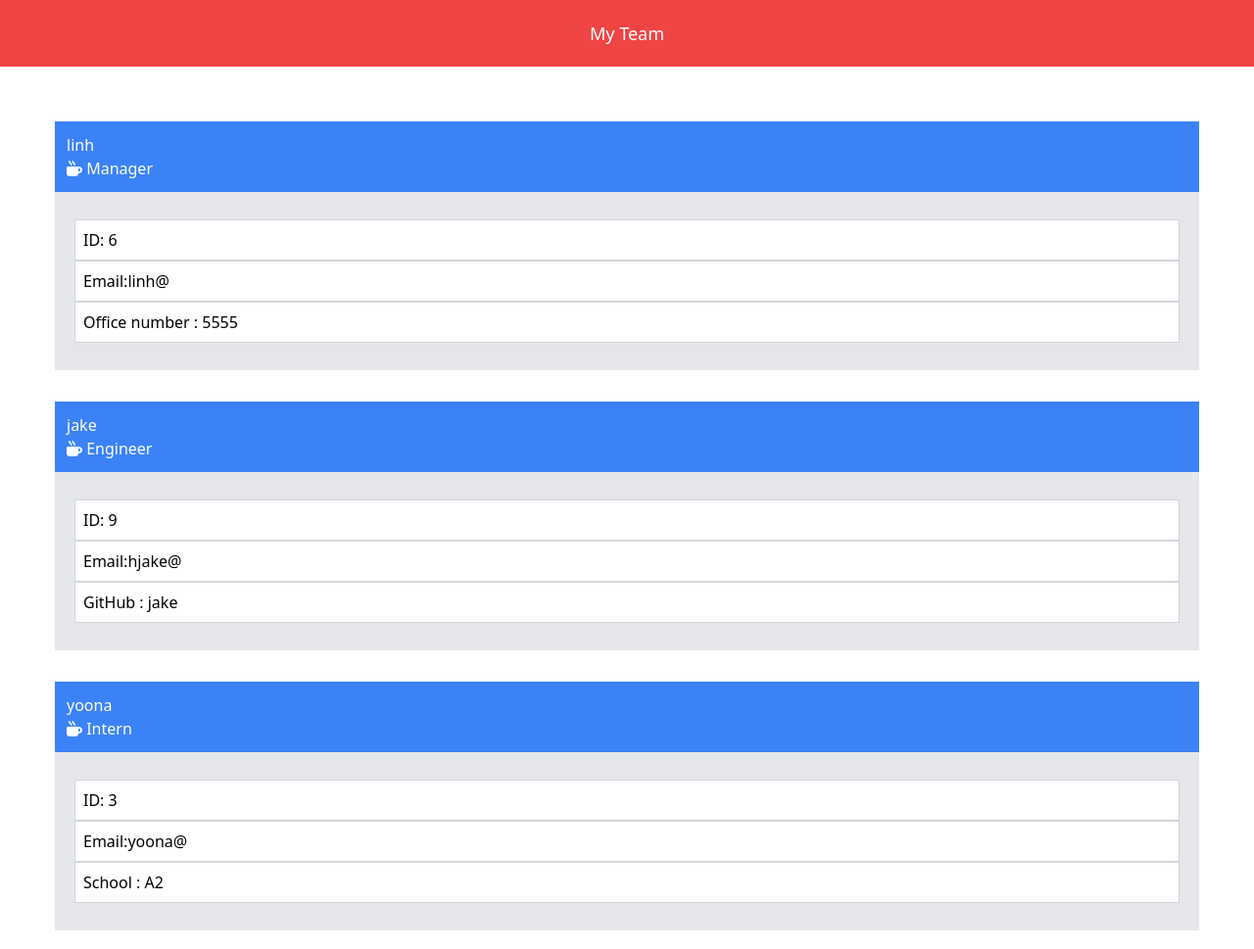
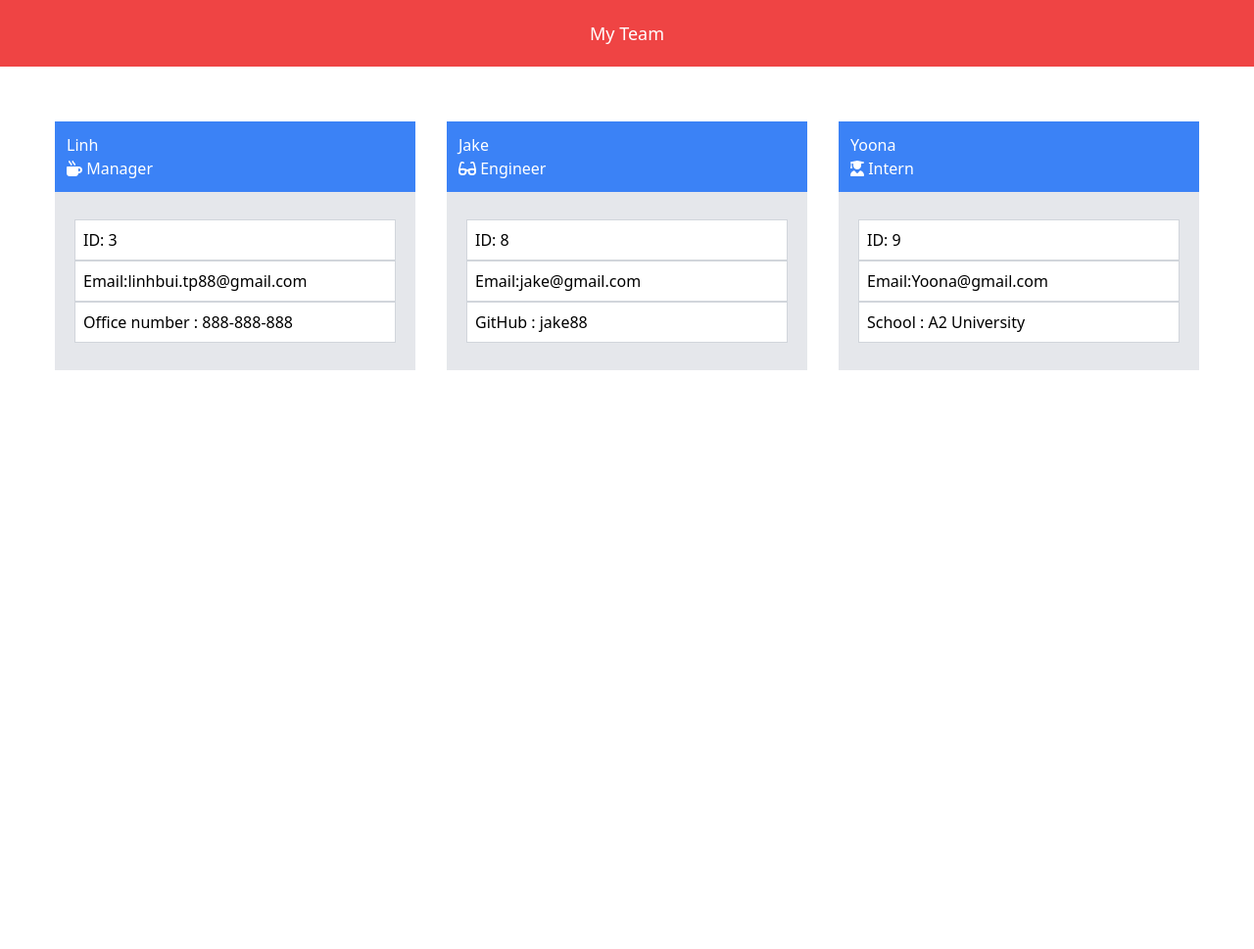
Before and after one commit to Linhbui88/Team-Profile-Generator, a website: page assets/index.html in a window 1280 px wide. Shown: the whole page at 98% size. After the commit the page ends 800 px from the top, so only its background shows below. Drawn offline with nearby package versions, Linux system fonts and the light colour scheme.

Commit message:
finished README.md

```diff
--- a/index.html
+++ b/assets/index.html
@@ -13,52 +13,52 @@
    <header class="bg-red-500 py-5">
      <h1 class="text-center text-white text-lg">My Team</h1>
    </header>
-   <section class="m-5 p-5">
+   <section class="m-5 p-5 md:flex">
 
-  <div id="employee" class="md:flex">
+  <div id="employee" class="flex-1">
 
-  <div class="flex-1 m-4">
+  <div class="m-4">
     <div id ="employee-header" class="flex-1 bg-blue-500 text-white text-base p-3">
-        <h2>linh</h2>
+        <h2>Linh</h2>
         <h2><i class="fas fa-mug-hot"></i> Manager</h2>
     </div>
     <div id="employee-body" class="p-3 bg-gray-200 py-7 px-5">
       <div class="flex flex-col bg-white">
-        <div class=" border border-gray-300 p-2" >ID: 6</div>
-        <div class=" border border-gray-300 p-2" >Email:<a href="mailto:linh@">linh@</a></div>
-        <div class=" border border-gray-300 p-2" >Office number : 5555</div>
+        <div class=" border border-gray-300 p-2" >ID: 3</div>
+        <div class=" border border-gray-300 p-2" >Email:<a href="mailto:linhbui.tp88@gmail.com">linhbui.tp88@gmail.com</a></div>
+        <div class=" border border-gray-300 p-2" >Office number : 888-888-888</div>
       </div>
     </div>
   </div>
 </div>
- <div id="employee" class="md:flex">
+ <div id="employee" class="flex-1">
 
-  <div class="flex-1 m-4">
+  <div class="m-4">
     <div id ="employee-header" class="flex-1 bg-blue-500 text-white text-base p-3">
-        <h2>jake</h2>
-        <h2><i class="fas fa-mug-hot"></i> Engineer</h2>
+        <h2>Jake</h2>
+        <h2><i class="fas fa-glasses"></i> Engineer</h2>
+    </div>
+    <div id="employee-body" class="p-3 bg-gray-200 py-7 px-5">
+      <div class="flex flex-col bg-white">
+        <div class=" border border-gray-300 p-2" >ID: 8</div>
+        <div class=" border border-gray-300 p-2" >Email:<a href="mailto:jake@gmail.com">jake@gmail.com</a></div>
+        <div class=" border border-gray-300 p-2" >GitHub : jake88</div>
+      </div>
+    </div>
+  </div>
+</div>
+ <div id="employee" class="flex-1">
+
+  <div class="m-4">
+    <div id ="employee-header" class="flex-1 bg-blue-500 text-white text-base p-3">
+        <h2>Yoona</h2>
+        <h2><i class="fas fa-user-graduate"></i> Intern</h2>
     </div>
     <div id="employee-body" class="p-3 bg-gray-200 py-7 px-5">
       <div class="flex flex-col bg-white">
         <div class=" border border-gray-300 p-2" >ID: 9</div>
-        <div class=" border border-gray-300 p-2" >Email:<a href="mailto:hjake@">hjake@</a></div>
-        <div class=" border border-gray-300 p-2" >GitHub : jake</div>
-      </div>
-    </div>
-  </div>
-</div>
- <div id="employee" class="md:flex">
-
-  <div class="flex-1 m-4">
-    <div id ="employee-header" class="flex-1 bg-blue-500 text-white text-base p-3">
-        <h2>yoona</h2>
-        <h2><i class="fas fa-mug-hot"></i> Intern</h2>
-    </div>
-    <div id="employee-body" class="p-3 bg-gray-200 py-7 px-5">
-      <div class="flex flex-col bg-white">
-        <div class=" border border-gray-300 p-2" >ID: 3</div>
-        <div class=" border border-gray-300 p-2" >Email:<a href="mailto:yoona@">yoona@</a></div>
-        <div class=" border border-gray-300 p-2" >School : A2</div>
+        <div class=" border border-gray-300 p-2" >Email:<a href="mailto:Yoona@gmail.com">Yoona@gmail.com</a></div>
+        <div class=" border border-gray-300 p-2" >School : A2 University</div>
       </div>
     </div>
   </div>
```
Also changed, not shown: README.md, assets/team-profile-generate.png (added).
